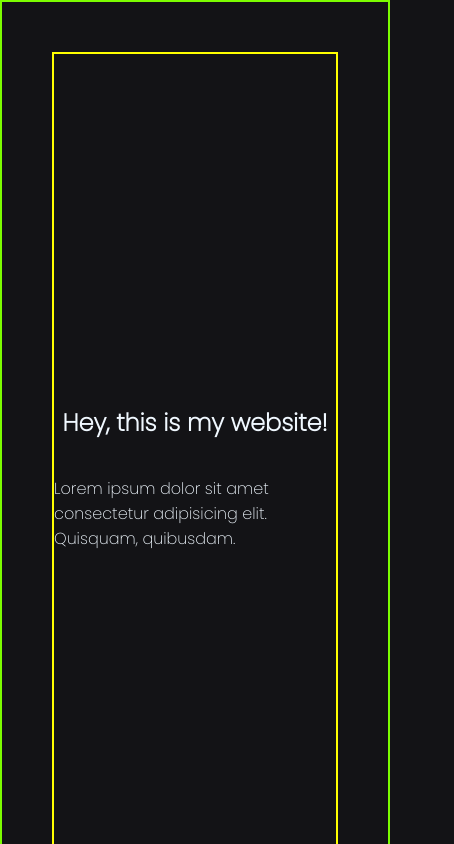
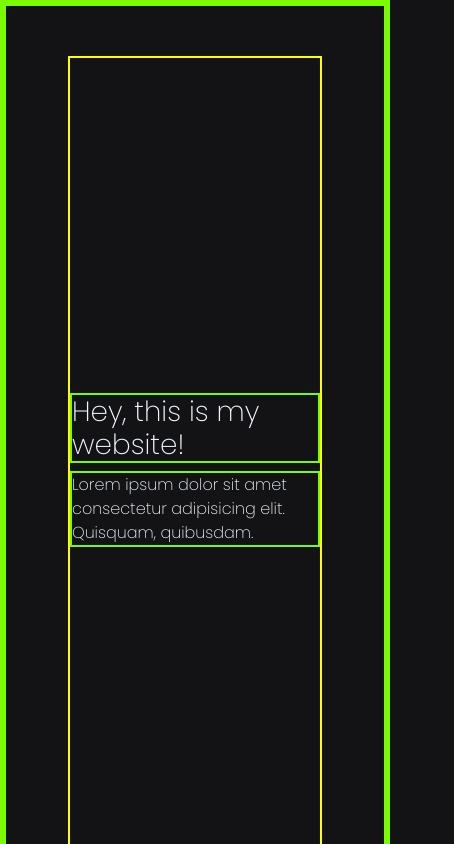
Before and after one commit to sml-40/scroll-slider, a website: page index.html in a window 390 px wide. Shown: the top 844 px of the page, 454 px wide, since content can reach past the window. Drawn offline with nearby package versions, Linux system fonts and the light colour scheme.

Commit message:
installed bootstrap - responsiveness

```diff
--- a/index.html
+++ b/index.html
@@ -7,8 +7,10 @@
   <title>Document</title>
   <link rel="stylesheet" href="style.css">
   <script defer src="app.js"></script>
+  <link href="https://cdn.jsdelivr.net/npm/bootstrap@5.3.0-alpha3/dist/css/bootstrap.min.css" rel="stylesheet" integrity="sha384-KK94CHFLLe+nY2dmCWGMq91rCGa5gtU4mk92HdvYe+M/SXH301p5ILy+dN9+nJOZ" crossorigin="anonymous">
 </head>
 <body>
+  <div class="container">
   <section class="hidden">
   <h1>Hey, this is my website!</h1>
   <p>Lorem ipsum dolor sit amet consectetur adipisicing elit. Quisquam, quibusdam.</p>
@@ -55,10 +57,9 @@
       <div class="logo hidden">
         <img src="https://api.dicebear.com/6.x/bottts/svg?seed=Mimi" alt="Mimi Bott">
       </div>
-
-
-
     </div>
   </section>
+</div>
+  <script src="https://cdn.jsdelivr.net/npm/bootstrap@5.3.0-alpha3/dist/js/bootstrap.bundle.min.js" integrity="sha384-ENjdO4Dr2bkBIFxQpeoTz1HIcje39Wm4jDKdf19U8gI4ddQ3GYNS7NTKfAdVQSZe" crossorigin="anonymous"></script>
 </body>
 </html>
--- a/package.json
+++ b/package.json
@@ -1,6 +1,7 @@
 {
   "dependencies": {
     "@dicebear/collection": "^6.0.3",
-    "@dicebear/core": "^6.0.3"
+    "@dicebear/core": "^6.0.3",
+    "bootstrap": "^5.3.0-alpha3"
   }
 }
--- a/style.css
+++ b/style.css
@@ -1,6 +1,6 @@
 @import url('https://fonts.googleapis.com/css2?family=Poppins:wght@200&display=swap');
 
-body {
+* {
     font-family: 'Poppins', sans-serif;
     background-color: #131316;
     color: aliceblue;
@@ -51,3 +51,17 @@ img {
 .logo:nth-child(4) {
   transition-delay: 600ms;
 }
+
+@media (max-width: 767px) {
+  /* styles for screens smaller than 768px wide */
+  body
+
+  .logos {
+    flex-direction: column;
+  }
+
+  section {
+    font-size: 1em;
+
+  }
+}
```
Also changed, not shown: 1 other file.
